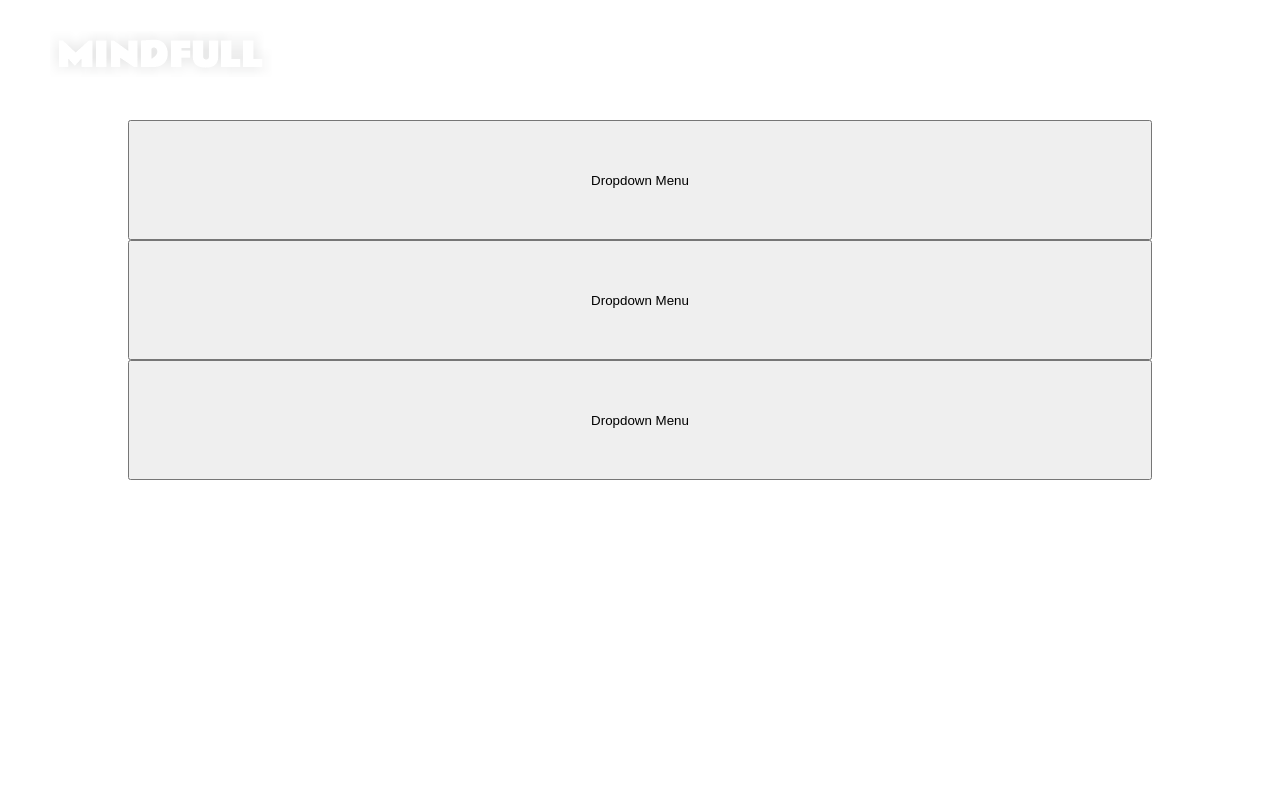
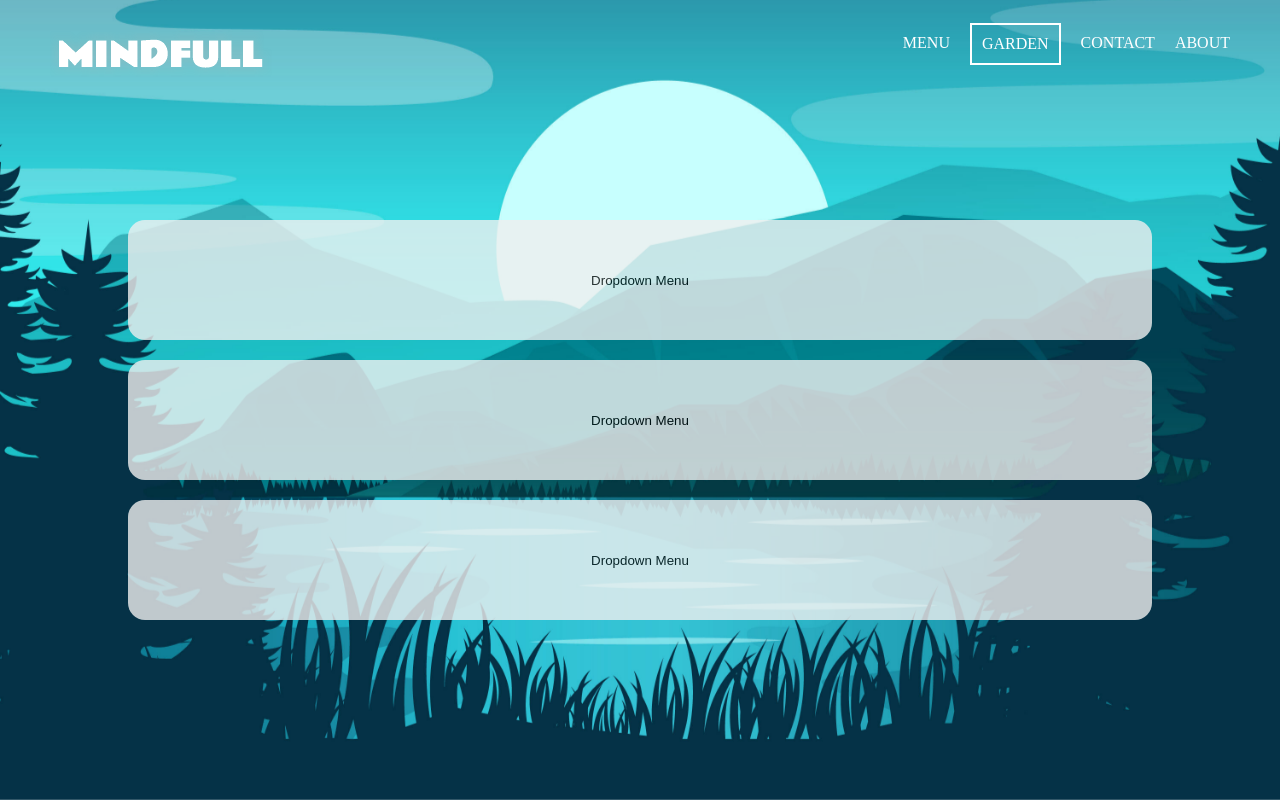
Before and after one commit to ateki/MindfullnessApp, a React (Create React App) app: page /meditations in a window 1280 px wide. Built offline with nearby package versions, Linux system fonts and the light colour scheme; a web font is replaced by a local one.

Commit message:
working and styled dropdown with links

```diff
--- a/src/styles/meditations.css
+++ b/src/styles/meditations.css
@@ -1,3 +1,13 @@
+.meditationsBackground{
+    background: url("../assets/moonBg.jpg");
+    background-repeat: no-repeat;
+    background-attachment: fixed;
+    background-position: center;
+    background-size: cover;
+    height: 100vh;
+    width: 100vw;
+}
+
 .dropdown {
     display: flex;
     flex-direction: column;
@@ -7,18 +17,84 @@
 .dropdown-toggle {
     width: 80vw;
     height: 15vh;
+    margin-top: 20px;
+    border-radius: 17px;
+    border: 0;
+    opacity: 80%;
+}
+.dropdown-toggle2{
+    width: 80vw;
+    height: 15vh;
+    margin-top: 20px;
+    border-radius: 17px;
+    border-bottom-left-radius: 0;
+    border-bottom-right-radius: 0;
+    border: 0;
+    opacity: 80%;
+}
+
+.dropdown-toggle3 {
+    width: 80vw;
+    height: 15vh;
+    margin-top: 20px;
+    border-radius: 17px;
+    border: 0;
+    opacity: 80%;
+}
+.dropdown-toggle4{
+    width: 80vw;
+    height: 15vh;
+    margin-top: 20px;
+    border-radius: 17px;
+    border-bottom-left-radius: 0;
+    border-bottom-right-radius: 0;
+    border: 0;
+    opacity: 80%;
+}
+
+.dropdown-toggle5 {
+    width: 80vw;
+    height: 15vh;
+    margin-top: 20px;
+    border-radius: 17px;
+    border: 0;
+    opacity: 80%;
+}
+.dropdown-toggle6{
+    width: 80vw;
+    height: 15vh;
+    margin-top: 20px;
+    border-radius: 17px;
+    border-bottom-left-radius: 0;
+    border-bottom-right-radius: 0;
+    border: 0;
+    opacity: 80%;
 }
 
 .dropdown-menu {
     display: flex;
     flex-direction: column;
+
 }
 
 .dropdown-item {
     width: 80vw;
     height: 5vh;
+    border: 0;
+    opacity: 80%;
+    border-top: 2px solid #fff;
+}
+
+.dropdown-item:last-child {
+    width: 80vw;
+    height: 5vh;
+    border-bottom-left-radius: 10px;
+    border-bottom-right-radius: 10px;
+    border: 0;
+    border-top: 2px solid #fff;
+    opacity: 80%;
 }
 
 .dropdownContainer {
-    margin-top: 15vh;
+    padding-top: 25vh;
 }
--- a/src/sub-pages/Meditations.js
+++ b/src/sub-pages/Meditations.js
@@ -3,14 +3,63 @@ import { useNavigate } from "react-router-dom";
 import '../styles/meditations.css';
 
 
+let i;
+let j;
+let k;
 
 function Meditations() {
 
     const navigate = useNavigate();
 
+
     const redirect = (id) => {
         navigate(`/sounds`, {state : {trackid : id}});
     }
+
+    const [style, setStyle] = useState("dropdown-toggle");
+
+
+    const changeStyle = () => {
+        if (i === 1) {
+            setStyle("dropdown-toggle");
+            i = 0;
+        }
+        else {
+            setStyle("dropdown-toggle2");
+            i = 1;
+            }
+
+    };
+
+    const [style2, setStyle2] = useState("dropdown-toggle3");
+
+
+    const changeStyle2 = () => {
+        if (j === 1) {
+            setStyle2("dropdown-toggle3");
+            j = 0;
+        }
+        else {
+            setStyle2("dropdown-toggle4");
+            j = 1;
+            }
+
+    };
+
+    const [style3, setStyle3] = useState("dropdown-toggle5");
+
+    const changeStyle3 = () => {
+        if (k === 1) {
+            setStyle3("dropdown-toggle5");
+            k = 0;
+        }
+        else {
+            setStyle3("dropdown-toggle6");
+            k = 1;
+            }
+
+    };
+
 
     const [isDropdownOpen, setIsDropdownOpen] = useState(false);
 
@@ -29,10 +78,10 @@ function Meditations() {
       };
 
     return(
-    <>
+    <div className="meditationsBackground">
         <div className="dropdownContainer">
             <div className="dropdown">
-            <button className="dropdown-toggle" onClick={toggleDropdown}>
+            <button className={style} onClick={() => {toggleDropdown(); changeStyle()}}>
                 Dropdown Menu
             </button>
             {isDropdownOpen && (
@@ -45,7 +94,7 @@ function Meditations() {
                 )}
             </div>
             <div className="dropdown">
-            <button className="dropdown-toggle" onClick={toggleDropdown2}>
+            <button className={style2} onClick={() => {toggleDropdown2(); changeStyle2()}}>
                 Dropdown Menu
             </button>
             {isDropdownOpen2 && (
@@ -58,7 +107,7 @@ function Meditations() {
                 )}
             </div>
             <div className="dropdown">
-            <button className="dropdown-toggle" onClick={toggleDropdown3}>
+            <button className={style3} onClick={() => {toggleDropdown3(); changeStyle3()}}>
                 Dropdown Menu
             </button>
             {isDropdownOpen3 && (
@@ -71,7 +120,7 @@ function Meditations() {
                 )}
             </div>
         </div>
-    </>
+    </div>
     )
 }
 
```
